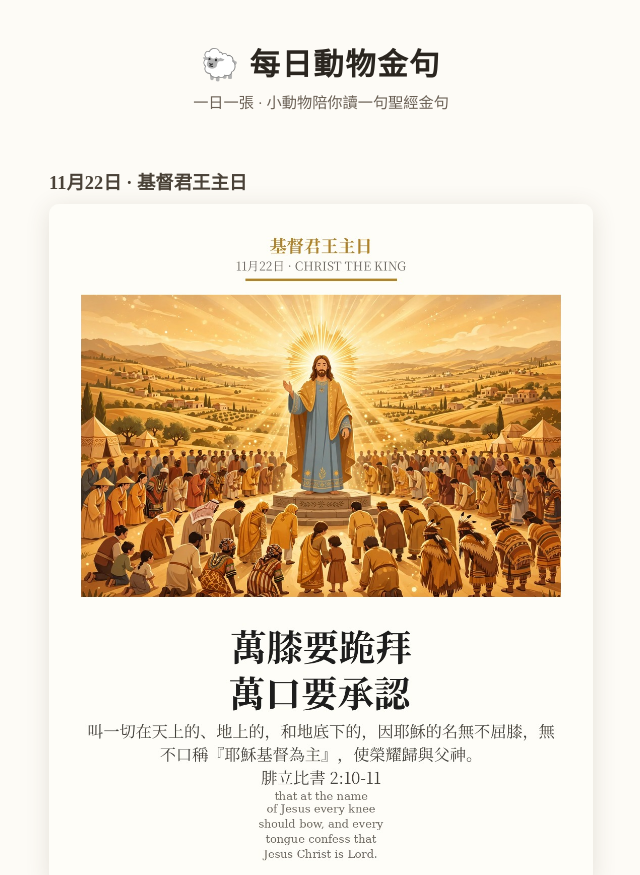
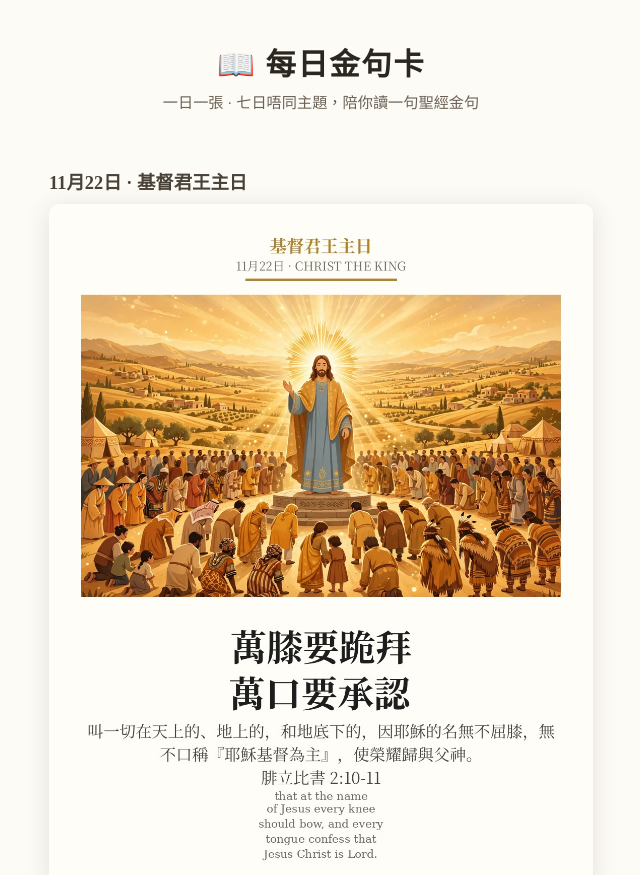
Before and after one commit to multronbox/multronbox.github.io, a plain HTML site: page daily/index.html in a window 1280 px wide. Shown: the top 875 px of the page, without its empty margins (319-959 px from the left). Drawn offline with Linux system fonts and the light colour scheme.

Commit message:
Update daily gallery copy: 每日金句卡 (7-day themes)
Updated the title and header text to reflect new theme. Modified footer text to clarify image generation method.

```diff
--- a/daily/index.html
+++ b/daily/index.html
@@ -3,7 +3,7 @@
 <head>
 <meta charset="utf-8">
 <meta name="viewport" content="width=device-width, initial-scale=1">
-<title>每日動物金句 — MultronBox</title>
+<title>每日金句卡 — MultronBox</title>
 <style>
   :root { color-scheme: light; }
   body { font-family: "Noto Serif TC", "Songti TC", serif; margin: 0; background: #fdfbf6; color: #2b2620; }
@@ -21,8 +21,8 @@
 </head>
 <body>
 <header>
-  <h1>🐑 每日動物金句</h1>
-  <p>一日一張 · 小動物陪你讀一句聖經金句</p>
+  <h1>📖 每日金句卡</h1>
+  <p>一日一張 · 七日唔同主題，陪你讀一句聖經金句</p>
 </header>
 <main>
   <section class="day">
@@ -42,7 +42,7 @@
   </section>
 </main>
 <footer>
-  每張卡由 MultronBox 個人 Gateway 自動生成（Pollinations 生圖＋程式排版，文字零 AI 代筆）<br>
+  每張卡由 MultronBox 自動生成（AI 生圖＋程式排版，文字零 AI 代筆）<br>
   託管：GitHub Pages（免費）· <a href="../">返回主頁</a>
 </footer>
 </body>
```
